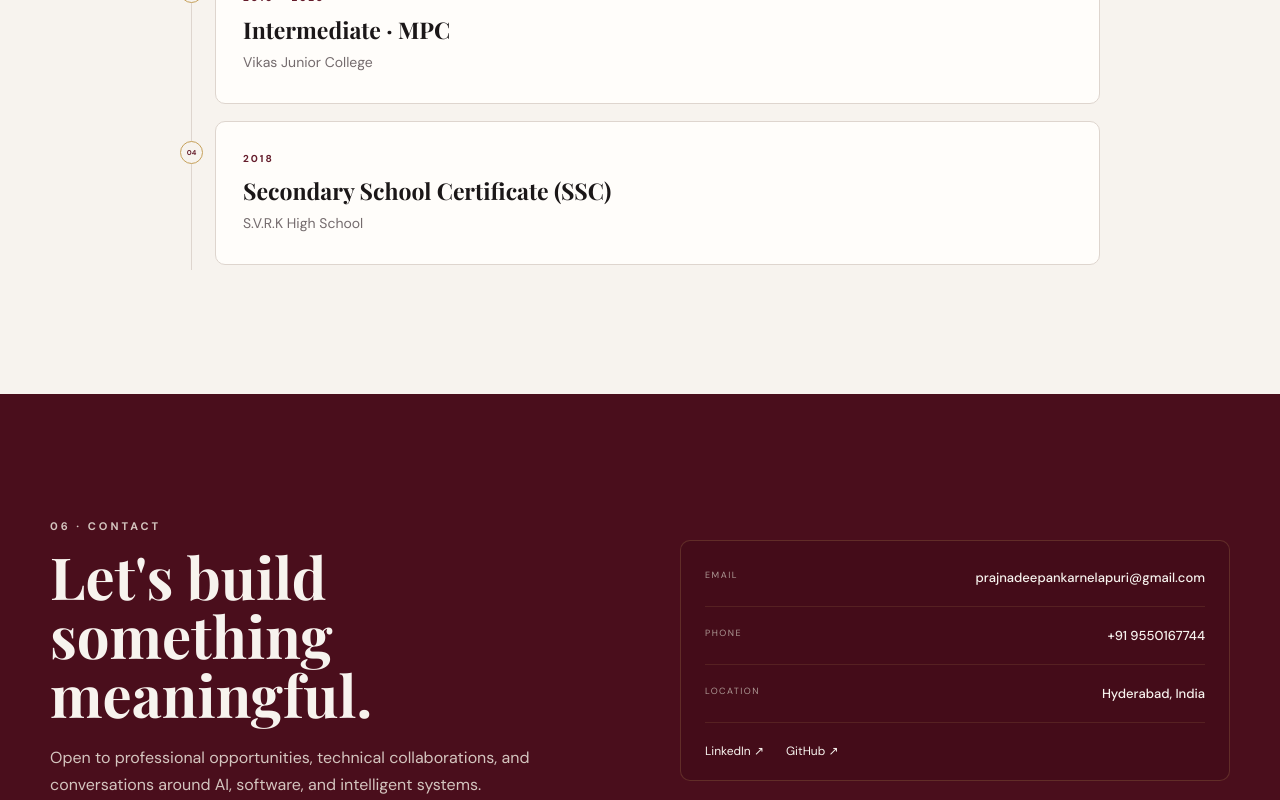
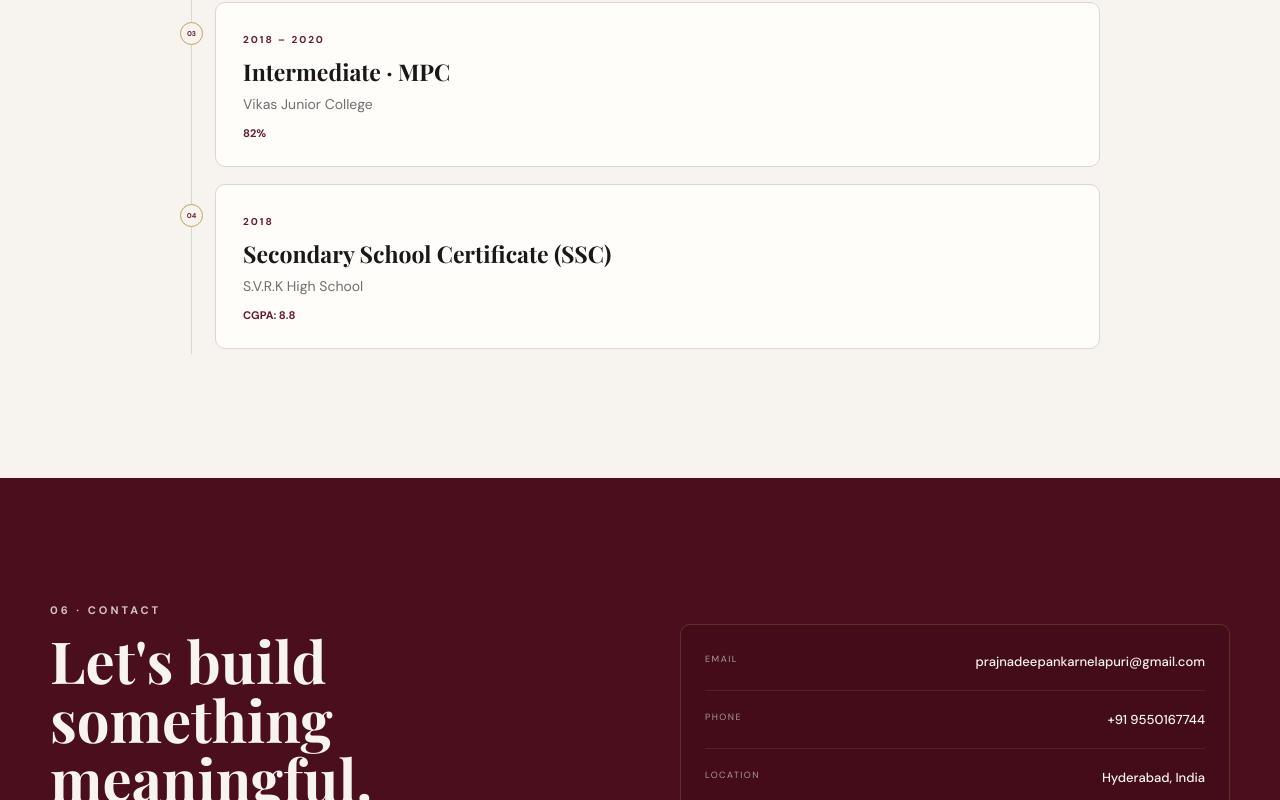
Before and after one commit to Sunny1112003/Prajna-Portfolio, a React (Vite) app: page / in a window 1280 px wide. Shown: the part 5060-5860 px from the top of the page. Built offline with nearby package versions, Linux system fonts and the light colour scheme.

Commit message:
Update education display and contact copy

```diff
--- a/src/main.tsx
+++ b/src/main.tsx
@@ -190,7 +190,7 @@ function App() {
                       <span className="meta">{item.period}</span>
                       <h3>{item.degree}</h3>
                       <p>{item.institution}</p>
-                      {item.detail && <span className="education-detail">{item.detail}</span>}
+                      {item.details?.map((detail) => <span className="education-detail" key={detail}>{detail}</span>)}
                     </div>
                   </article>
                 ))}
@@ -205,7 +205,7 @@ function App() {
               <div>
                 <p className="eyebrow">06 · Contact</p>
                 <h2>Let's build something meaningful.</h2>
-                <p>Open to professional opportunities, technical collaborations, and conversations around AI, software, and intelligent systems.</p>
+                <p>Open to professional opportunities in AI and software engineering, with a focus on building practical solutions to real-world problems.</p>
               </div>
               <div className="contact-panel">
                 {site.email && <a className="contact-line" href={`mailto:${site.email}`}><span>Email</span><strong>{site.email}</strong></a>}
```
